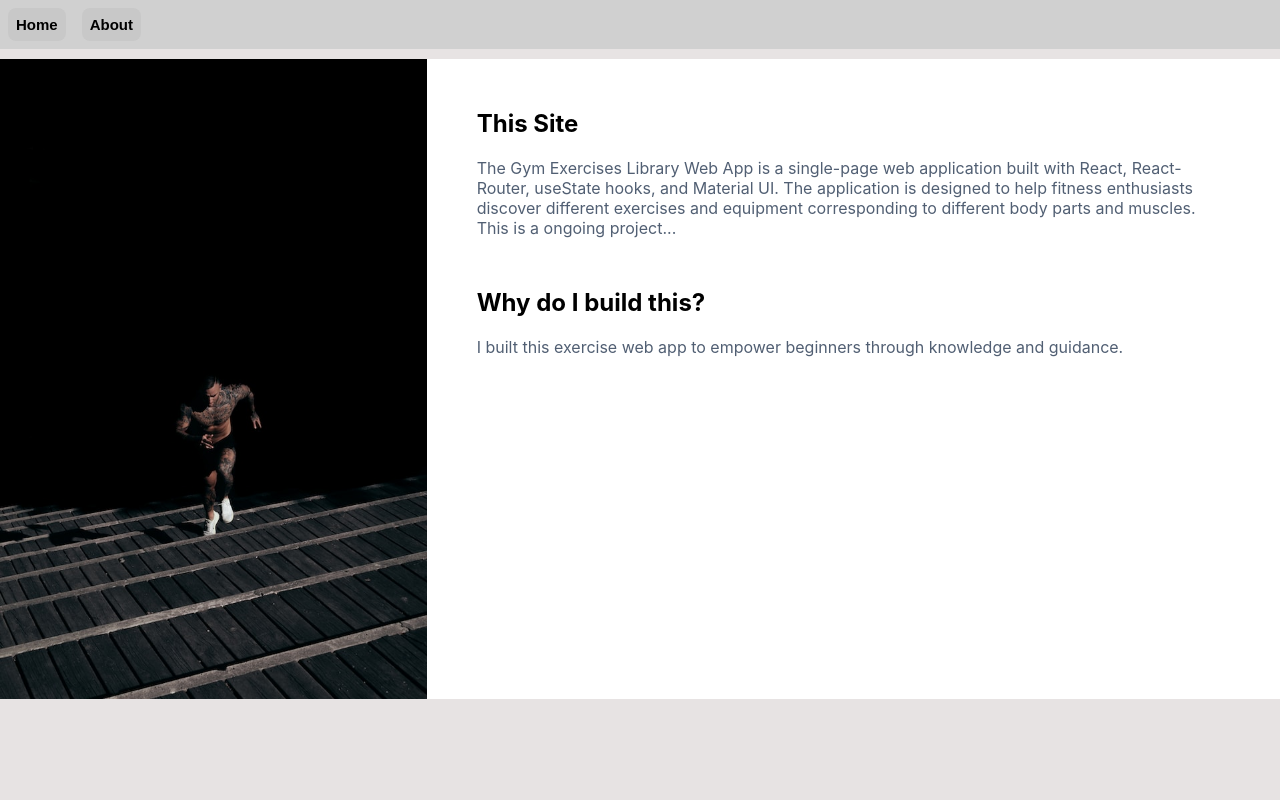
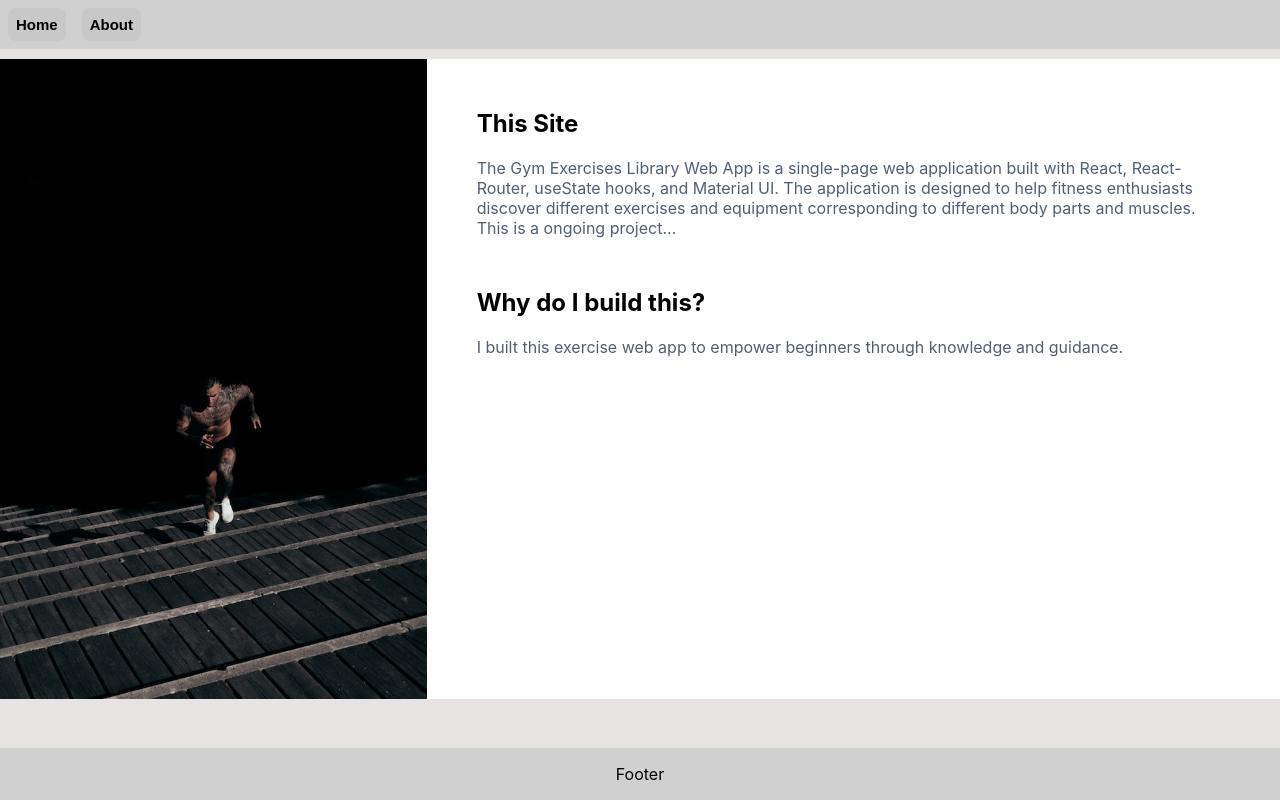
Before and after one commit to yuepem/Exercises_Library, a React (Create React App) app: page /about in a window 1280 px wide. Built offline with nearby package versions, Linux system fonts and the light colour scheme.

Commit message:
press enter to trigger search, added fotter component

```diff
--- a/src/App.css
+++ b/src/App.css
@@ -43,4 +43,9 @@
   /* margin: 10px auto; */
   /* background-color: rgb(231, 227, 227); */
   gap: 10px;
+  min-height: 100vh;
 }
+
+.main {
+  flex: 1;
+}
--- a/src/App.js
+++ b/src/App.js
@@ -3,6 +3,7 @@ import { BrowserRouter as Router, Routes, Route} from 'react-router-dom';
 import Navbar from './components/navbar/Navbar';
 import Home from './pages/Home';
 import About from './pages/About';
+import Footer from './pages/Footer';
 import "./App.css";
 
 function App() {
@@ -11,11 +12,14 @@ function App() {
     <div className='app'>
       <Router>
         <Navbar />
-        <Routes>
-          <Route path='/' element={<Home />} />
-          <Route path='/about' element={<About />} />
-        </Routes>
+        <div className='main'>
+          <Routes>
+            <Route path='/' element={<Home />} />
+            <Route path='/about' element={<About />} />
+          </Routes>
+        </div>
       </Router>
+      <Footer />
     </div>
   )
 }
--- a/src/components/result/Result.css
+++ b/src/components/result/Result.css
@@ -70,11 +70,21 @@
 @media screen and (max-width: 1000px) {
     .exercise_card {
         width: 45%;
+        margin-bottom: 15px;
+    }
+
+    .exercise_attribute p {
+        margin: 3px 5px 10px 0;
     }
 }
 
 @media screen and (max-width: 600px) {
     .exercise_card {
         width: 90%;
+        margin-bottom: 15px;
+    }
+
+    .exercise_attribute p {
+        margin: 3px 5px 10px 0;
     }
 }
--- a/src/components/search/Search.js
+++ b/src/components/search/Search.js
@@ -17,6 +17,12 @@ function Search({ setExercises }) {
     const clickExercises = exerciseDATA.filter((exercise) => exercise.bodyPart.toLowerCase().includes(item))
 
     setExercises(clickExercises);
+  }
+
+  const handlePress = (e) => {
+    if (e.key === 'Enter') {
+      handleSearch();
+    }
   }
 
   const handleSearch = () => {
@@ -41,6 +47,7 @@ function Search({ setExercises }) {
           placeholder='Search: exercises, body-part, or equipments'
           value={search}
           onChange={(e) => setSearch(e.target.value.toLocaleLowerCase())}
+          onKeyDown={handlePress}
         />
         <button className='search_button' onClick={handleSearch} >go</button>
       </div>
--- /dev/null
+++ b/src/pages/Footer.css
@@ -0,0 +1,23 @@
+/* .footer_container {
+    position: absolute;
+    bottom: 0;
+    width: 100%;
+} */
+
+.footer {
+    /* display: flex;
+    flex-direction: row; */
+    /* position: absolute;
+    bottom: 0; */
+    /* justify-content: flex-start; */
+    background-color: rgb(208, 208, 208);
+    width: 100%;
+    margin: auto;
+    max-width: 1440px;
+    min-width: 500px;
+    text-align: center;
+}
+
+.footer p {
+    text-align: center;
+}
--- /dev/null
+++ b/src/pages/Footer.js
@@ -0,0 +1,14 @@
+import React from 'react'
+import './Footer.css'
+
+function Footer() {
+  return (
+    // <div className='footer_container'>
+      <div className='footer'>
+        <p>Footer</p>
+      </div>
+    /* </div> */
+  )
+}
+
+export default Footer
```
